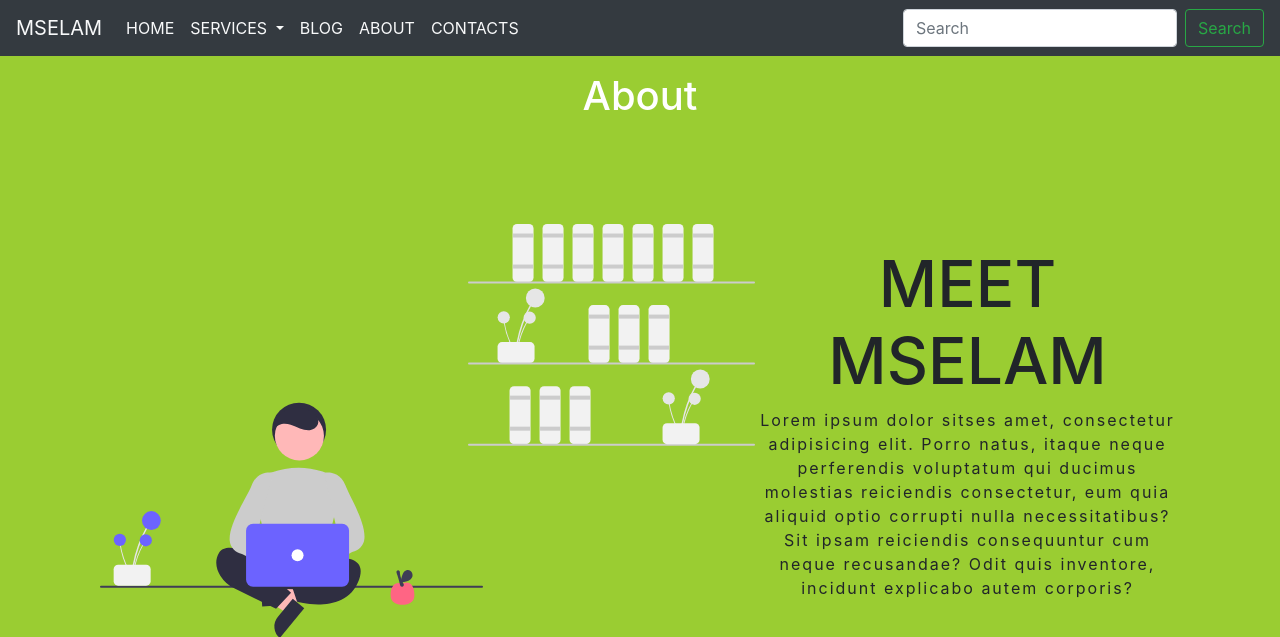
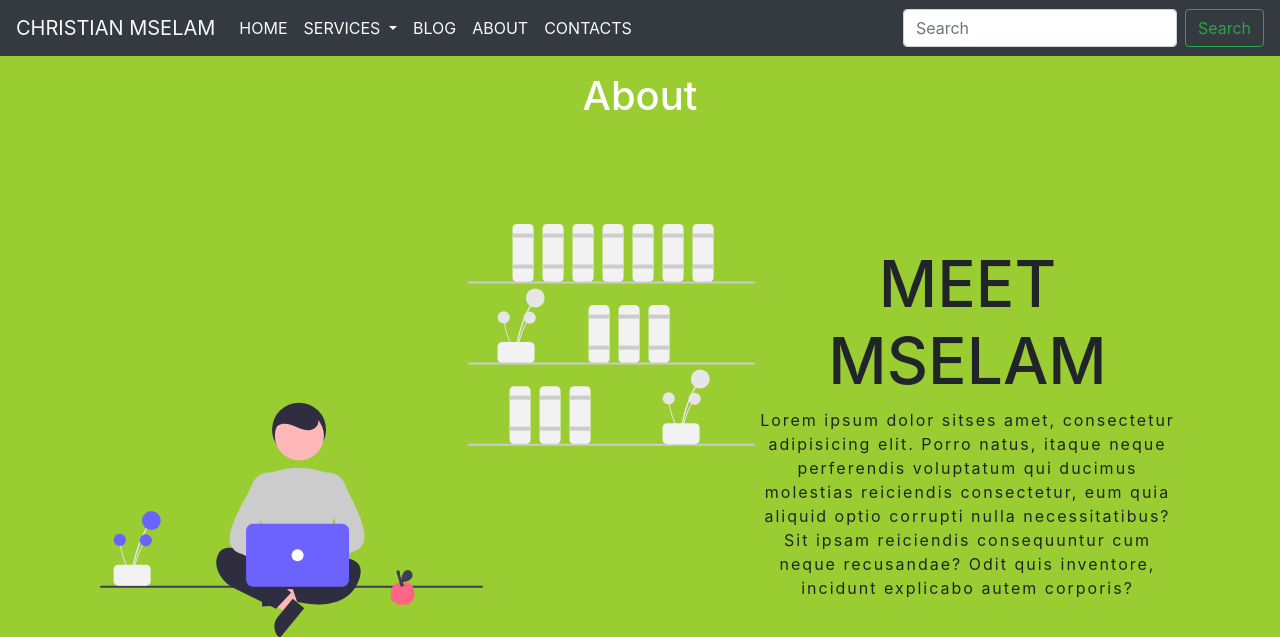
Before and after one commit to lumungep12/mselam, a Django app: page /about/ in a window 1280 px wide. Shown: the top 637 px of the page. Run offline with Django 3.2, Linux system fonts and the light colour scheme; some libraries are stand-ins or nearby versions.

Commit message:
Changed the navbar logo

```diff
--- a/ViroMent/templates/base.html
+++ b/ViroMent/templates/base.html
@@ -12,7 +12,7 @@
 <body>
 
 <nav class="navbar navbar-expand-lg navbar-dark bg-dark">
-    <a class="navbar-brand text-light text-uppercase" href="{% url 'index' %}">Mselam</a>
+    <a class="navbar-brand text-light text-uppercase" href="{% url 'index' %}">Christian Mselam</a>
     <button class="navbar-toggler" type="button" data-toggle="collapse" data-target="#navbarSupportedContent" aria-controls="navbarSupportedContent" aria-expanded="false" aria-label="Toggle navigation">
       <span class="navbar-toggler-icon"></span>
     </button>
```
